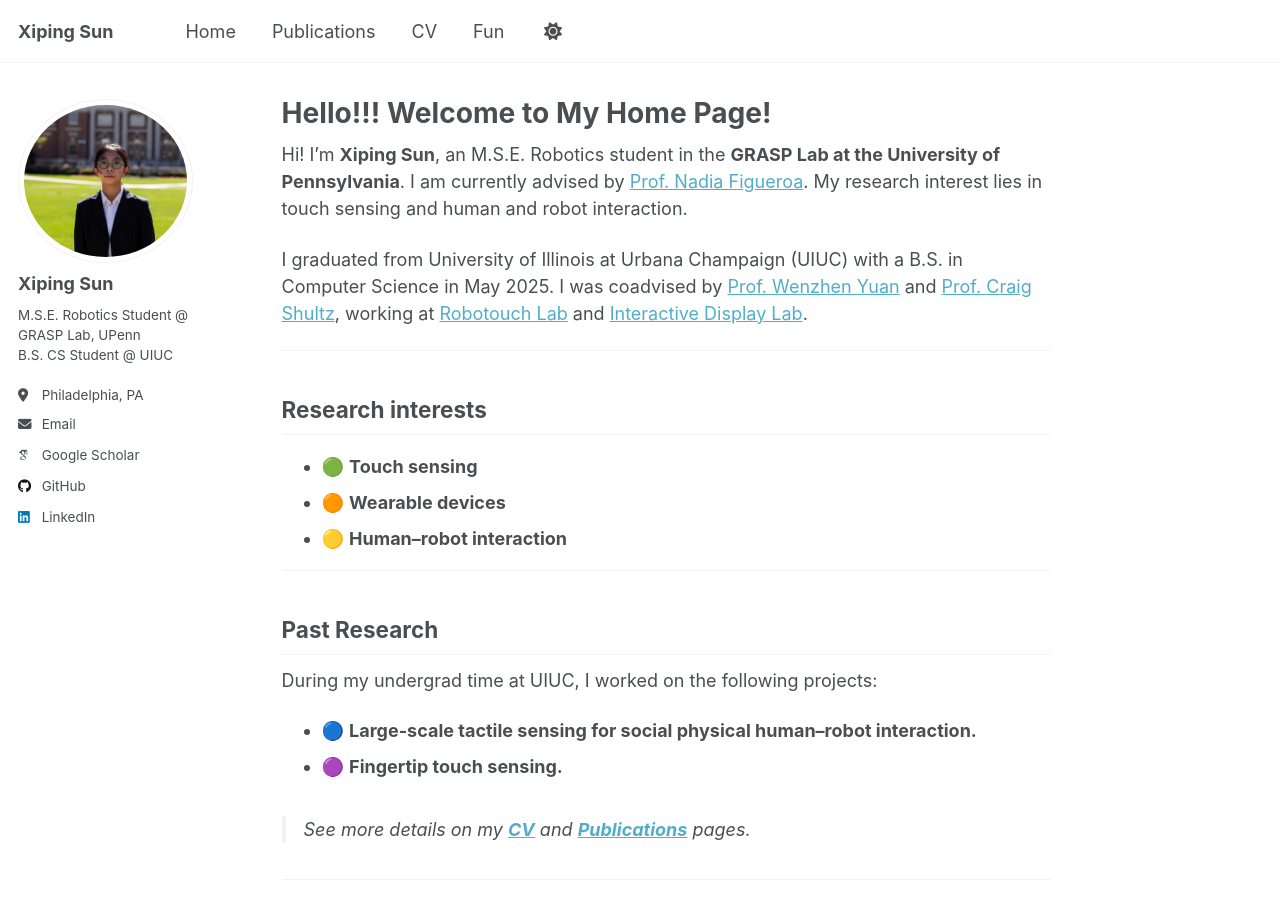
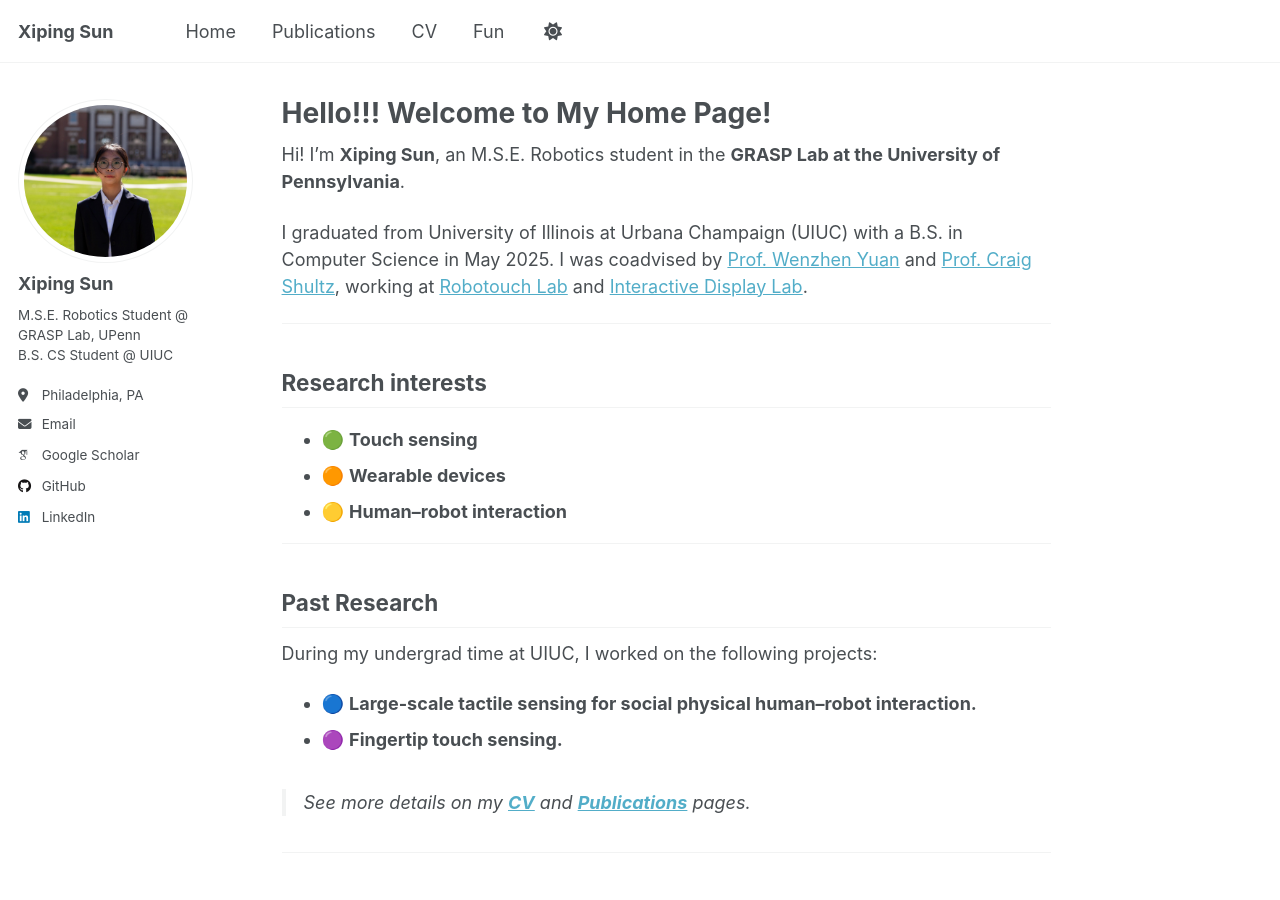
Before and after one commit to XipingSun/XipingSun.github.io, a Jekyll site: the page built from _pages/about.md, in a window 1280 px wide and 900 px high. Built offline with Jekyll 4.4.1, drawn with Linux system fonts in a browser that asks for light colours; some web fonts are replaced; a script that is not in the unit is left out.

Commit message:
remove master advisor fist

```diff
--- a/_pages/about.md
+++ b/_pages/about.md
@@ -7,7 +7,7 @@ redirect_from:
   - /about.html
 ---
 
-Hi! I’m **Xiping Sun**, an M.S.E. Robotics student in the **GRASP Lab at the University of Pennsylvania**. I am currently advised by [Prof. Nadia Figueroa](https://nbfigueroa.github.io/){:target="_blank" rel="noopener"}. My research interest lies in touch sensing and human and robot interaction.
+Hi! I’m **Xiping Sun**, an M.S.E. Robotics student in the **GRASP Lab at the University of Pennsylvania**.
 
 I graduated from University of Illinois at Urbana Champaign (UIUC) with a B.S. in Computer Science in May 2025. I was coadvised by [Prof. Wenzhen Yuan](https://siebelschool.illinois.edu/about/people/faculty/yuanwz){:target="_blank" rel="noopener"} and [Prof. Craig Shultz](https://www.craig-shultz.com/){:target="_blank" rel="noopener"}, working at [Robotouch Lab](https://robotouchlab.com/){:target="_blank" rel="noopener"} and [Interactive Display Lab](https://www.interactivedisplaylab.com/){:target="_blank" rel="noopener"}.
 
```
